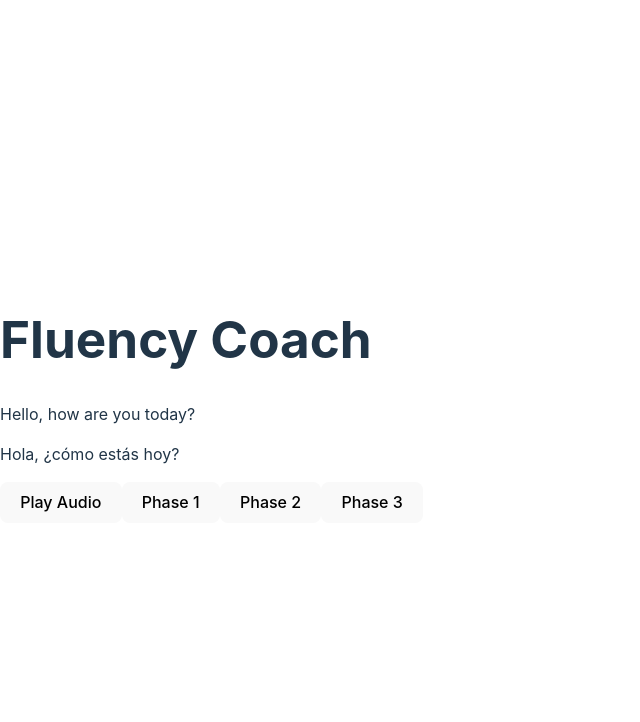
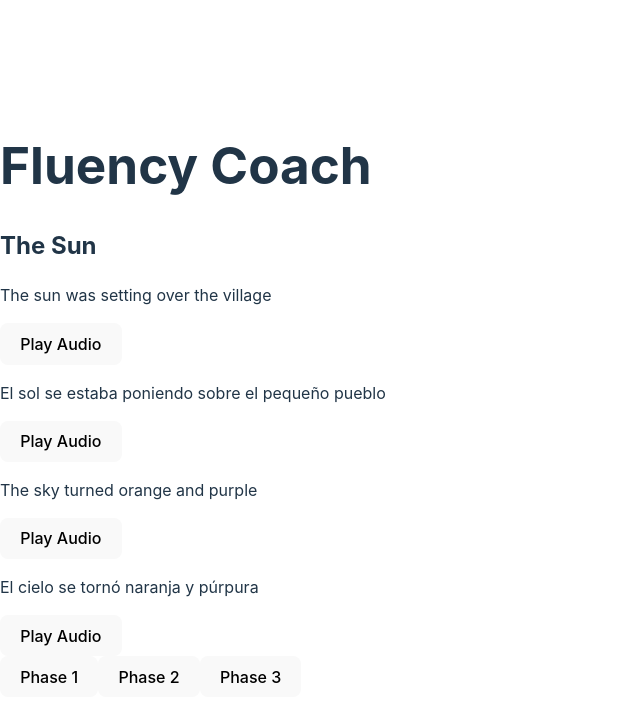
Before and after one commit to e2matheus/fluency-coach, a React (Vite) app in the folder client/: page / in a window 1280 px wide. Both pictures are taken after a click on the button "Create New Story". Shown: the top 722 px of the page, without its empty margins (0-640 px from the left). Built offline with nearby package versions, Linux system fonts and the light colour scheme.

Commit message:
Update practice screen with improved story phases
* Add story title and separate sentence blocks

* Implement individual audio buttons for each sentence

* Add full story playback button for phase 3

* Improve phase switching with proper content display

```diff
--- a/client/src/components/PracticeScreen.jsx
+++ b/client/src/components/PracticeScreen.jsx
@@ -1,17 +1,36 @@
-import React, { useState } from 'react';
+import { useState } from 'react';
 
 const PracticeScreen = () => {
     const [phase, setPhase] = useState(1);
     const [currentStory, setCurrentStory] = useState(null);
 
     const handleCreateStory = () => {
-        // For MVP, let's create a simple hardcoded story
         const newStory = {
-            englishText: "Hello, how are you today?",
-            spanishText: "Hola, ¿cómo estás hoy?",
-            audioUrl: "", // We'll add audio functionality later
+            title: "The Sun",
+            sentences: [
+                {
+                    english: "The sun was setting over the village",
+                    spanish: "El sol se estaba poniendo sobre el pequeño pueblo",
+                    audioUrl: "" // We'll add audio later
+                },
+                {
+                    english: "The sky turned orange and purple",
+                    spanish: "El cielo se tornó naranja y púrpura",
+                    audioUrl: "" // We'll add audio later
+                }
+            ]
         };
         setCurrentStory(newStory);
+    };
+
+    const handlePlayAudio = (index) => {
+        // Audio playback functionality will be added later
+        console.log(`Playing audio for sentence ${index + 1}`);
+    };
+
+    const handlePlayFullStory = () => {
+        // Will play all sentences in sequence
+        console.log('Playing full story in English');
     };
 
     return (
@@ -22,12 +41,37 @@ const PracticeScreen = () => {
                 <button onClick={handleCreateStory}>Create New Story</button>
             ) : (
                 <div className="story-container">
+                    <h2>{currentStory.title}</h2>
                     <div className="text-content">
-                        {phase <= 2 && <p className="english">{currentStory.englishText}</p>}
-                        {phase === 1 && <p className="spanish">{currentStory.spanishText}</p>}
+                        {phase <= 2 && currentStory.sentences.map((sentence, index) => (
+                            <div key={index} className="sentence-block">
+                                {phase <= 2 && (
+                                    <div className="english-text">
+                                        <p>{sentence.english}</p>
+                                        <button onClick={() => handlePlayAudio(index)}>
+                                            Play Audio
+                                        </button>
+                                    </div>
+                                )}
+                                {phase === 1 && (
+                                    <div className="spanish-text">
+                                        <p>{sentence.spanish}</p>
+                                        <button onClick={() => handlePlayAudio(index)}>
+                                            Play Audio
+                                        </button>
+                                    </div>
+                                )}
+                            </div>
+                        ))}
+                        {phase === 3 && (
+                            <div className="audio-only">
+                                <button onClick={handlePlayFullStory}>
+                                    Play Full Story
+                                </button>
+                            </div>
+                        )}
                     </div>
                     <div className="controls">
-                        <button>Play Audio</button>
                         <button onClick={() => setPhase(1)}>Phase 1</button>
                         <button onClick={() => setPhase(2)}>Phase 2</button>
                         <button onClick={() => setPhase(3)}>Phase 3</button>
```
